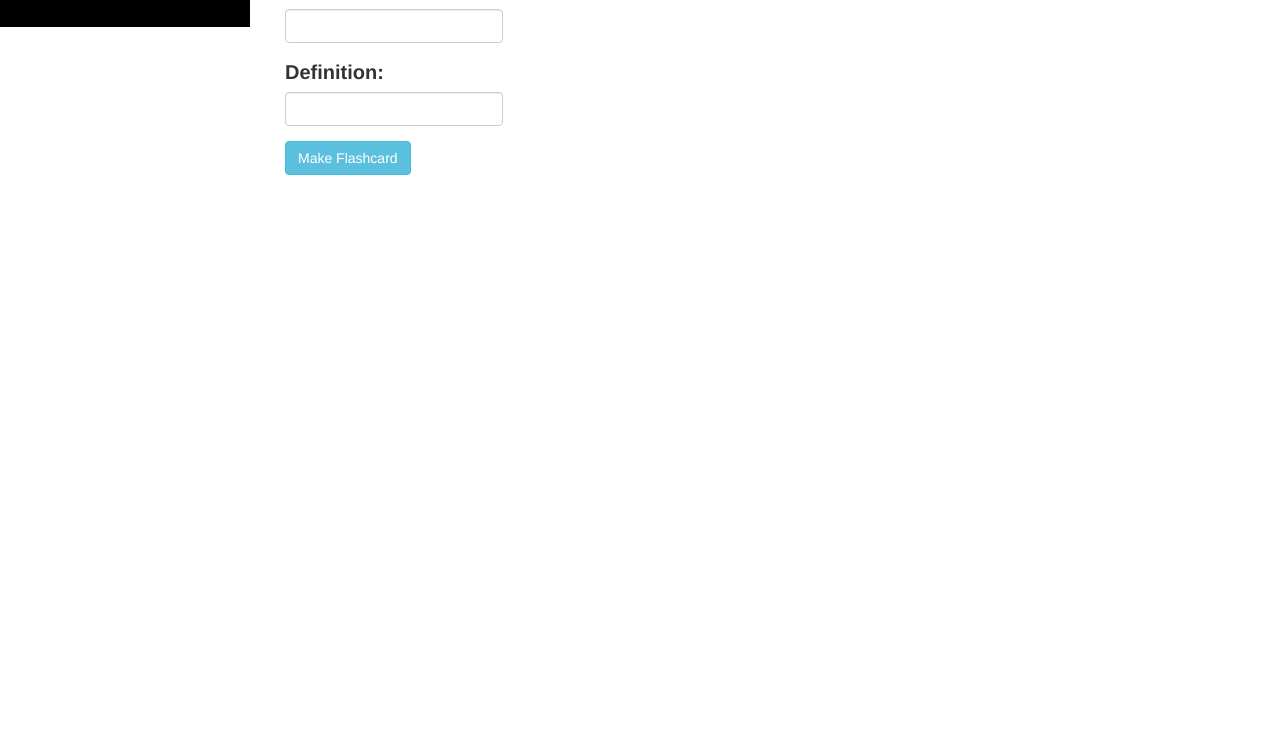
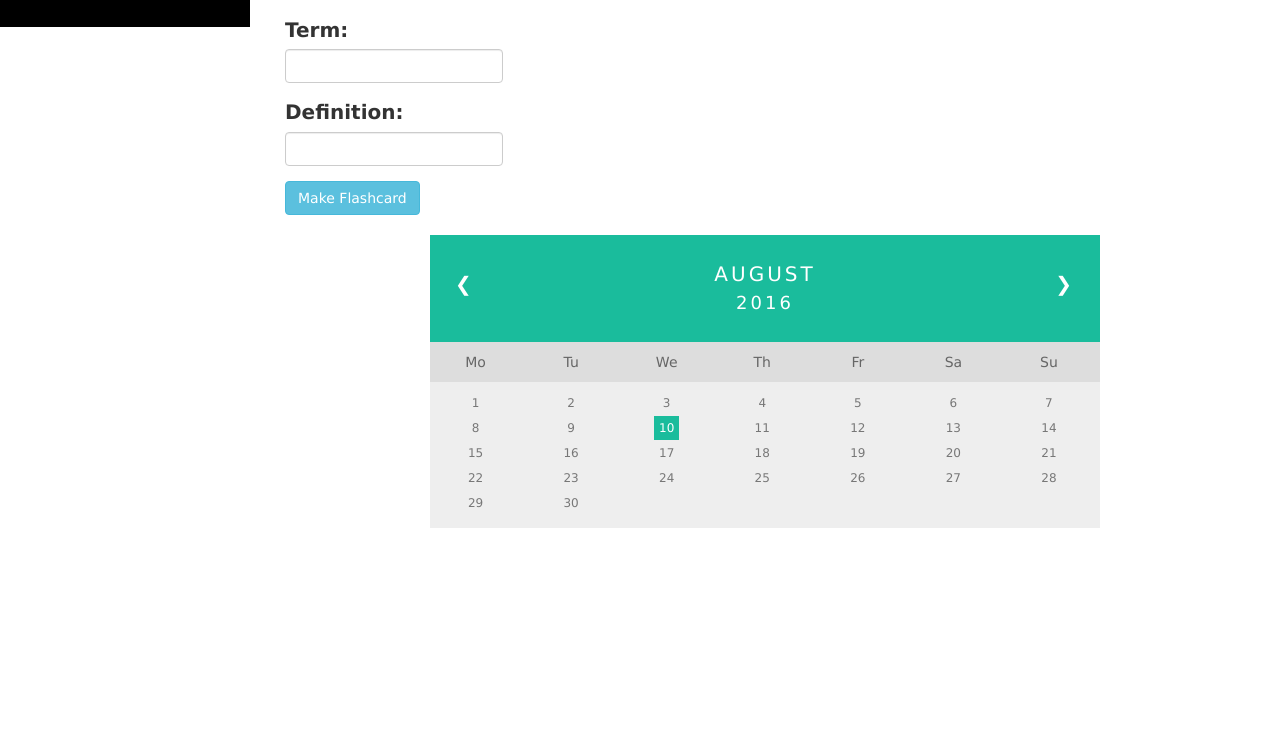
Before and after one commit to aliang8/StuyDashboard, a plain HTML site: page index.html in a window 1280 px wide. Shown: the part 773-1509 px from the top of the page. Before the commit the page ends 968 px from the top, so only its background shows below. Drawn offline with Linux system fonts and the light colour scheme.

Commit message:
Made calendar

```diff
--- /dev/null
+++ b/css/calendar.css
@@ -0,0 +1,77 @@
+ul {list-style-type: none;}
+body {font-family: Verdana, sans-serif;}
+
+.container{
+	width: 700px;
+	height: 700px;
+}
+/* Month header */
+.month {
+    padding: 25px 25px;
+    width: 100%;
+    background: #1abc9c;
+}
+
+/* Month list */
+.month ul {
+    margin: 0;
+    padding: 0;
+}
+
+.month ul li {
+    color: white;
+    font-size: 20px;
+    text-transform: uppercase;
+    letter-spacing: 3px;
+	text-align: center;
+}
+
+/* Previous button inside month header */
+.month .prev {
+    float: left;
+    padding-top: 10px;
+}
+
+/* Next button */
+.month .next {
+    float: right;
+    padding-top: 10px;
+}
+
+/* Weekdays (Mon-Sun) */
+.weekdays {
+    margin: 0;
+    padding: 10px 0;
+    background-color:#ddd;
+}
+
+.weekdays li {
+    display: inline-block;
+    width: 13.6%;
+    color: #666;
+    text-align: center;
+}
+
+/* Days (1-31) */
+.days {
+    padding: 10px 0;
+    background: #eee;
+    margin: 0;
+}
+
+.days li {
+    list-style-type: none;
+    display: inline-block;
+    width: 13.6%;
+    text-align: center;
+    margin-bottom: 5px;
+    font-size:12px;
+    color:#777;
+}
+
+/* Highlight the "current" day */
+.days li .active {
+    padding: 5px;
+    background: #1abc9c;
+    color: white;
+}
--- a/css/slider.css
+++ b/css/slider.css
@@ -15,12 +15,11 @@
 
 #new-flashcards{
 	font-size: 20px;
+	margin-top: 20px;
 }
 
-.slider {
-  position: relative;
-  width: 500px;
-  height: 300px;
+#make-flashcard{
+	margin-bottom: 20px;
 }
 
 .slide {
@@ -37,8 +36,3 @@
 .active-slide {
     display: block;
 }
-
-.slider-nav {
-  text-align: center;
-  margin-top: 210px;
-}
--- a/index.html
+++ b/index.html
@@ -12,6 +12,7 @@
     <link rel="stylesheet" type="text/css" href="css/simple-sidebar.css"/>
     <link rel="stylesheet" type="text/css" href="css/textarea.css"/>
     <link rel="stylesheet" type="text/css" href="css/weather.css"/>
+	<link rel="stylesheet" type="text/css" href="css/calendar.css"/>
 	<link rel="stylesheet" type="text/css" href="css/slider.css"/>
     <link rel="stylesheet" type="text/css" href="main.css"/>
 
@@ -181,6 +182,62 @@
 	  </div>
 	</div>
 
+	<!--Calendar-->
+	<div class = "container">
+		<div class="month">
+		  <ul>
+			<li class="prev">&#10094;</li>
+			<li class="next">&#10095;</li>
+			<li>
+			  August<br>
+			  <span style="font-size:18px">2016</span>
+			</li>
+		  </ul>
+		</div>
+
+		<ul class="weekdays">
+		  <li>Mo</li>
+		  <li>Tu</li>
+		  <li>We</li>
+		  <li>Th</li>
+		  <li>Fr</li>
+		  <li>Sa</li>
+		  <li>Su</li>
+		</ul>
+
+		<ul class="days">
+		  <li>1</li>
+		  <li>2</li>
+		  <li>3</li>
+		  <li>4</li>
+		  <li>5</li>
+		  <li>6</li>
+		  <li>7</li>
+		  <li>8</li>
+		  <li>9</li>
+		  <li><span class="active">10</span></li>
+		  <li>11</li>
+		  <li>12</li>
+		  <li>13</li>
+		  <li>14</li>
+		  <li>15</li>
+		  <li>16</li>
+		  <li>17</li>
+		  <li>18</li>
+		  <li>19</li>
+		  <li>20</li>
+		  <li>21</li>
+		  <li>22</li>
+		  <li>23</li>
+		  <li>24</li>
+		  <li>25</li>
+		  <li>26</li>
+		  <li>27</li>
+		  <li>28</li>
+		  <li>29</li>
+		  <li>30</li>
+		</ul>
+	</div>
       </div>
     </div>
     <!-- Must be placed at the end of the body to work -->
```
